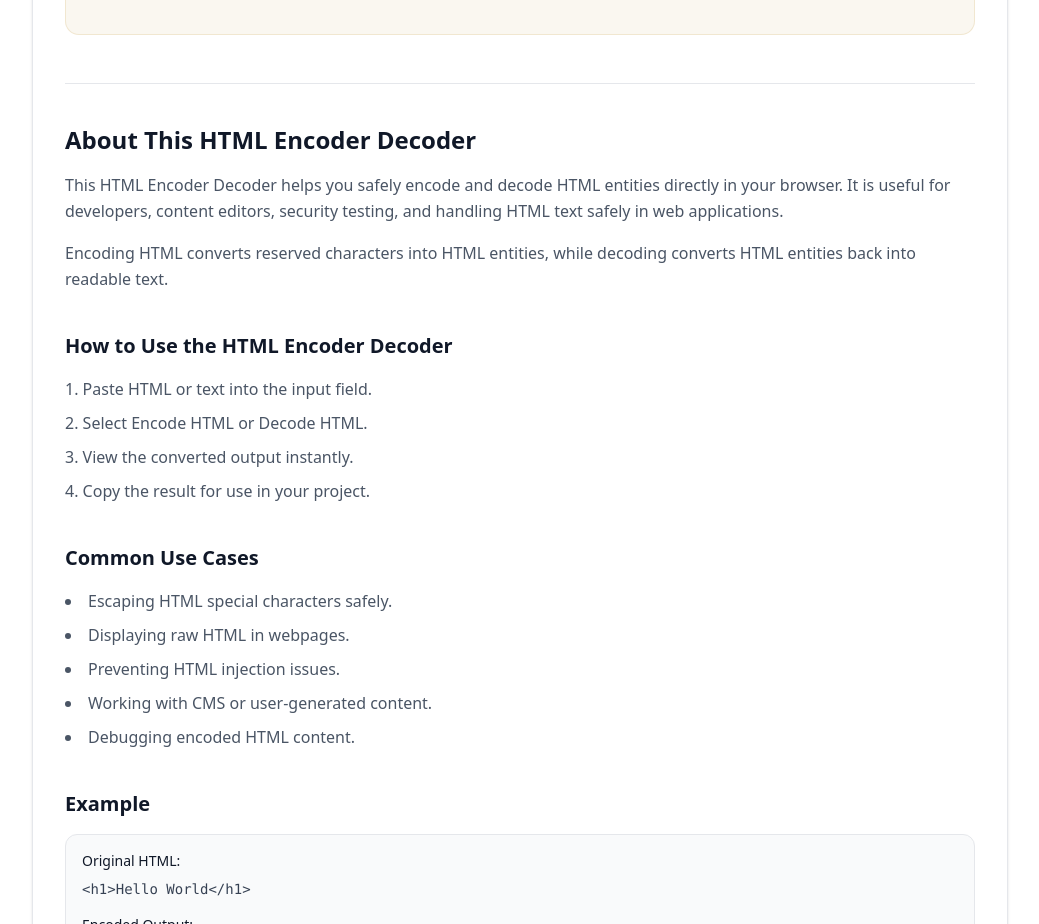
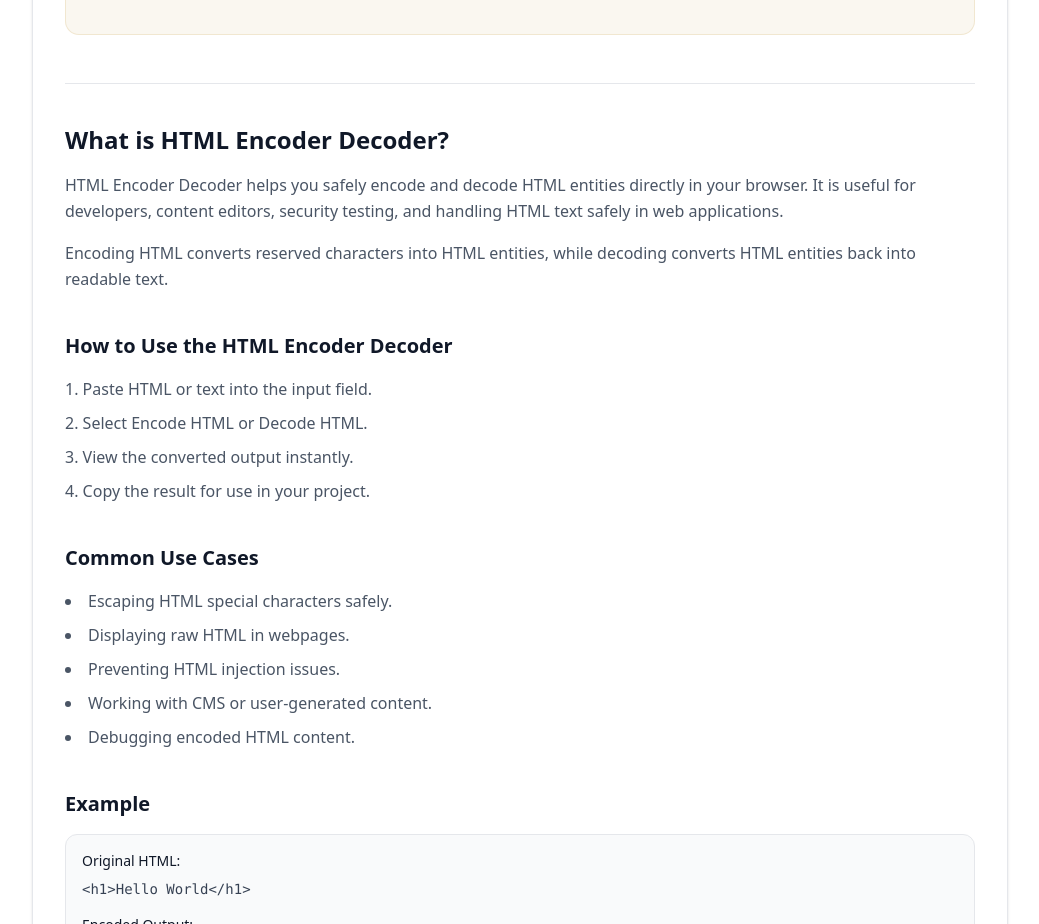
Before and after one commit to vaarunsonawwane-ops/yoryantra-new, a Next.js app: page /tools/html-encoder-decoder in a window 1280 px wide. Shown: the part 980-1904 px from the top of the page, without its empty margins (120-1159 px from the left). Built offline with nearby package versions, Linux system fonts and the light colour scheme.

Commit message:
HTML Encoder Decoder Update ToolClient.tsx

```diff
--- a/app/tools/html-encoder-decoder/ToolClient.tsx
+++ b/app/tools/html-encoder-decoder/ToolClient.tsx
@@ -106,11 +106,11 @@ export default function ToolClient() {
       <section className="mt-12 border-t border-gray-200 pt-10 space-y-10">
         <div>
           <h2 className="text-2xl font-semibold text-gray-900">
-            About This HTML Encoder Decoder
+            What is HTML Encoder Decoder?
           </h2>
 
           <p className="mt-4 text-gray-600 leading-relaxed">
-            This HTML Encoder Decoder helps you safely encode and decode
+            HTML Encoder Decoder helps you safely encode and decode
             HTML entities directly in your browser. It is useful for
             developers, content editors, security testing, and handling
             HTML text safely in web applications.
```
